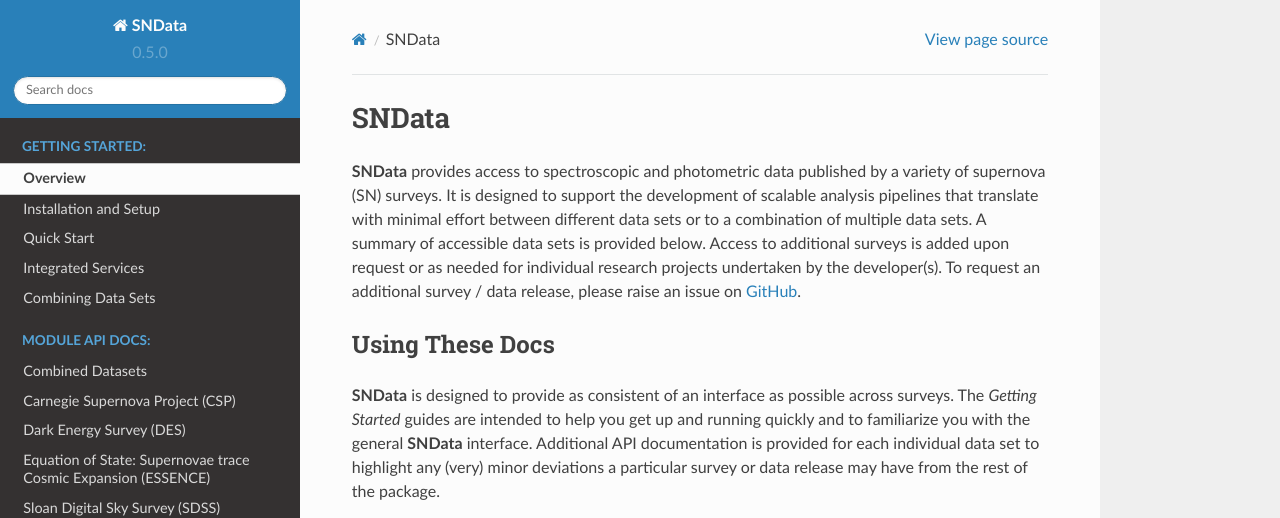
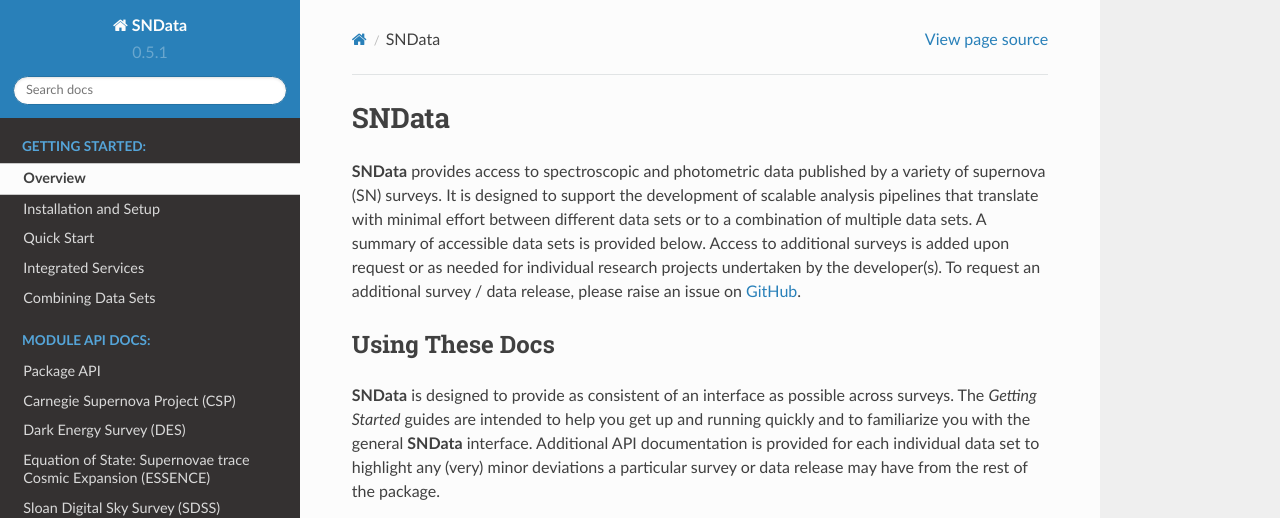
Before and after one commit to sncosmo/SNData, a Sphinx documentation site: the page built from docs/source/index.rst, in a window 1280 px wide. Shown: the top 518 px of the page. Built offline with Sphinx 7.4.7 and the Read the Docs theme 2.0.0, drawn with Linux system fonts in a browser that asks for light colours.

Commit message:
Updates docs

```diff
--- a/docs/source/conf.py
+++ b/docs/source/conf.py
@@ -24,7 +24,7 @@
 author = 'Daniel Perrefort'
 
 # The short X.Y version
-version = '0.5.0'
+version = '0.5.1'
 # The full version, including alpha/beta/rc tags
 release = version
 
--- a/docs/source/index.rst
+++ b/docs/source/index.rst
@@ -64,7 +64,7 @@
    :maxdepth: 1
    :caption: Module API Docs:
 
-   module_docs/combined
+   module_docs/sndata
    module_docs/csp
    module_docs/des
    module_docs/essence
--- a/docs/source/module_docs/combined.rst
+++ /dev/null
@@ -1,5 +0,0 @@
-Combined Datasets
-================================
-
-.. autoclass:: sndata.CombinedDataset
-   :members:
--- a/docs/source/module_docs/des.rst
+++ b/docs/source/module_docs/des.rst
@@ -19,7 +19,8 @@
 
 .. py:currentmodule:: sndata.des.sn3yr
 
-**Attribute Summaries:**
+Attribute Summaries
+^^^^^^^^^^^^^^^^^^^
 
 .. autosummary::
 
@@ -33,7 +34,8 @@
     register_filters
     band_names
 
-**Function Documentation:**
+Function Documentation
+^^^^^^^^^^^^^^^^^^^^^^
 
 .. autofunction:: delete_module_data
 .. autofunction:: download_module_data
--- a/docs/source/module_docs/essence.rst
+++ b/docs/source/module_docs/essence.rst
@@ -54,7 +54,8 @@
 
 .. py:currentmodule:: sndata.essence.narayan16
 
-**Attribute Summaries:**
+Attribute Summaries
+^^^^^^^^^^^^^^^^^^^
 
 .. autosummary::
 
@@ -68,7 +69,8 @@
     register_filters
     band_names
 
-**Function Documentation:**
+Function Documentation
+^^^^^^^^^^^^^^^^^^^^^^
 
 .. autofunction:: delete_module_data
 .. autofunction:: download_module_data
--- a/docs/source/module_docs/sdss.rst
+++ b/docs/source/module_docs/sdss.rst
@@ -20,7 +20,8 @@
 
 .. py:currentmodule:: sndata.sdss.sako18
 
-**Attribute Summaries:**
+Attribute Summaries
+^^^^^^^^^^^^^^^^^^^
 
 .. autosummary::
 
@@ -33,7 +34,8 @@
     load_table
     register_filters
 
-**Function Documentation:**
+Function Documentation
+^^^^^^^^^^^^^^^^^^^^^^
 
 .. autofunction:: delete_module_data
 .. autofunction:: download_module_data
```
Also changed, not shown: docs/source/module_docs/csp.rst (+8 -4 lines), docs/source/module_docs/sndata.rst (added, +31 -0 lines).
